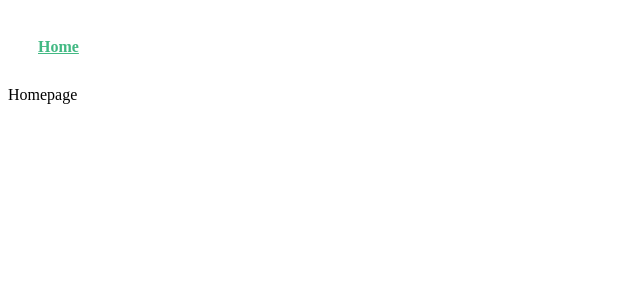
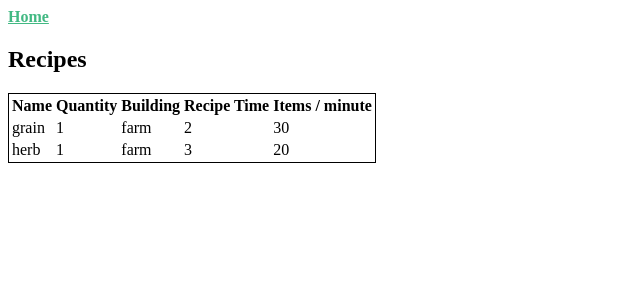
Before and after one commit to AlyxMoon/factory-town-production-calculator, a Vue app: page / in a window 1280 px wide. Shown: the top 300 px of the page, without its empty margins (0-640 px from the left). Built offline with nearby package versions, Linux system fonts and the light colour scheme.

Commit message:
set up basic framework of displaying recipes

```diff
--- a/src/App.vue
+++ b/src/App.vue
@@ -1,21 +1,27 @@
 <template>
   <div id="app">
-    <div id="nav">
-      <router-link to="/">Home</router-link>
-    </div>
+    <navbar></navbar>
     <router-view/>
   </div>
 </template>
 
+<script>
+import Navbar from '@/components/Navbar'
+
+export default {
+  name: 'App',
+  components: {
+    Navbar,
+  },
+}
+</script>
+
 <style lang="scss">
-#nav {
-  padding: 30px;
-  a {
-    font-weight: bold;
-    color: #2c3e50;
-    &.router-link-exact-active {
-      color: #42b983;
-    }
+a {
+  font-weight: bold;
+  color: #2C3E50;
+  &.router-link-exact-active {
+    color: #42B983;
   }
 }
 </style>
--- /dev/null
+++ b/src/assets/data/recipes.json
@@ -0,0 +1,22 @@
+[
+  {
+    "name": "grain",
+    "quantity": 1,
+    "time": 2,
+    "building": "farm",
+    "ingredients": [
+    ]
+  },
+  {
+    "name": "herb",
+    "quantity": 1,
+    "time": 3,
+    "building": "farm",
+    "ingredients": [
+      {
+        "name": "coin_red",
+        "quantity": 1
+      }
+    ]
+  }
+]
--- /dev/null
+++ b/src/components/Navbar.vue
@@ -0,0 +1,17 @@
+<template>
+  <div id="#navbar">
+    <router-link to="/">Home</router-link>
+  </div>
+</template>
+
+<script>
+export default {
+  name: 'Navbar',
+}
+</script>
+
+<style lang="scss" scoped>
+#navbar {
+  padding: 30px;
+}
+</style>
--- /dev/null
+++ b/src/components/RecipeList.vue
@@ -0,0 +1,53 @@
+<template>
+  <div>
+    <h2>Recipes</h2>
+    <table>
+      <thead>
+        <tr>
+          <th>Name</th>
+          <th>Quantity</th>
+          <th>Building</th>
+          <th>Recipe Time</th>
+          <th>Items / minute</th>
+        </tr>
+      </thead>
+      <tbody>
+        <recipe-list-item
+          v-for="(recipe, i) in recipes"
+          :key="'recipe-' + i + '-' + recipe.name"
+          :recipe="recipe"
+        ></recipe-list-item>
+      </tbody>
+    </table>
+  </div>
+</template>
+
+<script>
+import { mapActions } from 'vuex'
+
+import RecipeListItem from '@/components/RecipeListItem'
+
+export default {
+  name: 'RecipeList',
+  components: {
+    RecipeListItem,
+  },
+  data () {
+    return {
+      recipes: [],
+    }
+  },
+  async mounted () {
+    this.recipes = await this.fetchRecipes()
+  },
+  methods: {
+    ...mapActions(['fetchRecipes']),
+  },
+}
+</script>
+
+<style lang="scss" scoped>
+table {
+  border: 1px solid black;
+}
+</style>
--- /dev/null
+++ b/src/components/RecipeListItem.vue
@@ -0,0 +1,26 @@
+<template>
+  <tr>
+    <td>{{ recipe.name }}</td>
+    <td>{{ recipe.quantity }}</td>
+    <td>{{ recipe.building }}</td>
+    <td>{{ recipe.time }}</td>
+    <td>{{ itemsPerMinute(recipe.time, recipe.quantity) }}</td>
+  </tr>
+</template>
+
+<script>
+export default {
+  name: 'RecipeListItem',
+  props: {
+    recipe: Object,
+    default: {},
+  },
+  methods: {
+    itemsPerMinute (time, quantity) {
+      return Math.floor((60 / time) * quantity)
+    },
+  },
+}
+</script>
+
+<style lang="scss" scoped></style>
--- a/src/store.js
+++ b/src/store.js
@@ -11,6 +11,8 @@ export default new Vuex.Store({
 
   },
   actions: {
-
+    fetchRecipes: async (context) => {
+      return (await import('@/assets/data/recipes')).default
+    },
   },
 })
--- a/src/views/Home.vue
+++ b/src/views/Home.vue
@@ -1,12 +1,17 @@
 <template>
   <div>
-    Homepage
+    <recipe-list></recipe-list>
   </div>
 </template>
 
 <script>
+import RecipeList from '@/components/RecipeList'
+
 export default {
   name: 'HomeView',
+  components: {
+    RecipeList,
+  },
 }
 </script>
 
```
